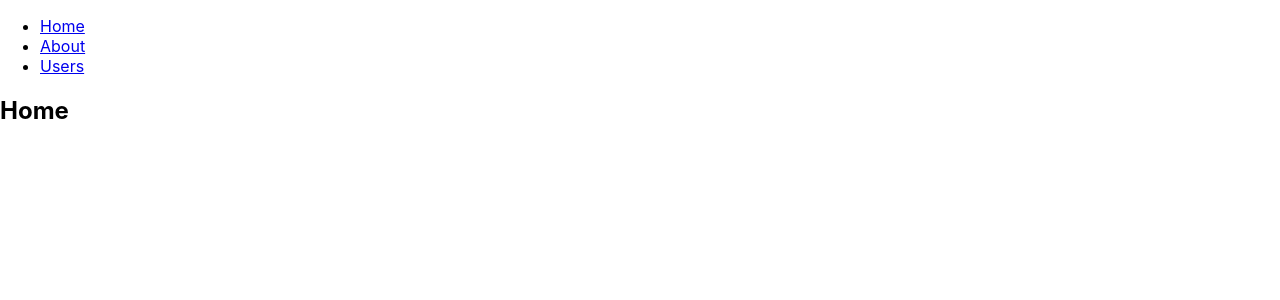
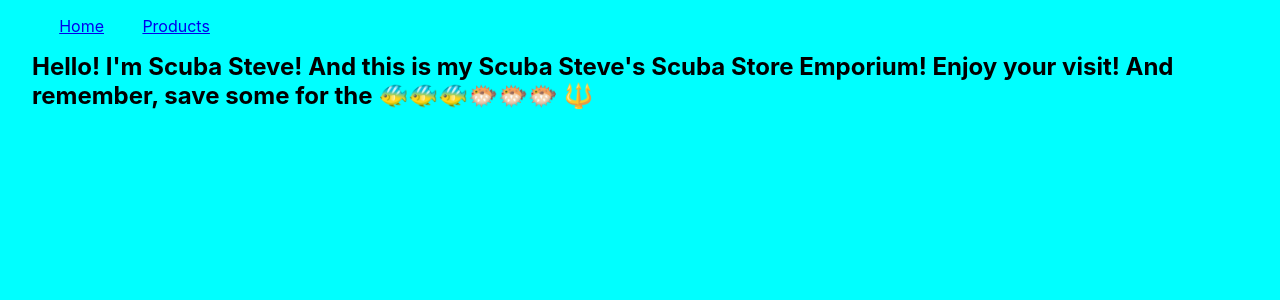
Before and after one commit to ejbee3/react-project-nov, a React (Create React App) app: page / in a window 1280 px wide. Shown: the top 300 px of the page. Built offline with nearby package versions, Linux system fonts and the light colour scheme.

Commit message:
add axios

```diff
--- a/package.json
+++ b/package.json
@@ -6,6 +6,7 @@
     "@testing-library/jest-dom": "^5.11.4",
     "@testing-library/react": "^11.1.0",
     "@testing-library/user-event": "^12.1.10",
+    "axios": "^0.21.0",
     "react": "^17.0.1",
     "react-dom": "^17.0.1",
     "react-router-dom": "^5.2.0",
--- a/src/App.css
+++ b/src/App.css
@@ -1,38 +1,17 @@
-.App {
-  text-align: center;
+html {
+  background-color: aqua;
 }
 
-.App-logo {
-  height: 40vmin;
-  pointer-events: none;
+ul {
+  display: flex;
+  flex-direction: row;
+  list-style-type: none;
 }
 
-@media (prefers-reduced-motion: no-preference) {
-  .App-logo {
-    animation: App-logo-spin infinite 20s linear;
-  }
+li {
+  padding: 0 1.2rem 0 1.2rem;
 }
 
-.App-header {
-  background-color: #282c34;
-  min-height: 100vh;
-  display: flex;
-  flex-direction: column;
-  align-items: center;
-  justify-content: center;
-  font-size: calc(10px + 2vmin);
-  color: white;
+div > h2 {
+  margin: 0 2rem 0 2rem;
 }
-
-.App-link {
-  color: #61dafb;
-}
-
-@keyframes App-logo-spin {
-  from {
-    transform: rotate(0deg);
-  }
-  to {
-    transform: rotate(360deg);
-  }
-}
--- a/src/App.js
+++ b/src/App.js
@@ -1,10 +1,13 @@
 import React from "react";
+import Home from "./components/home"
+import './App.css'
 import {
   BrowserRouter as Router,
   Switch,
   Route,
   Link
 } from "react-router-dom";
+import Products from "./components/products";
 
 export default function App() {
   return (
@@ -16,10 +19,7 @@ export default function App() {
               <Link to="/">Home</Link>
             </li>
             <li>
-              <Link to="/about">About</Link>
-            </li>
-            <li>
-              <Link to="/users">Users</Link>
+              <Link to="/products">Products</Link>
             </li>
           </ul>
         </nav>
@@ -27,11 +27,8 @@ export default function App() {
         {/* A <Switch> looks through its children <Route>s and
             renders the first one that matches the current URL. */}
         <Switch>
-          <Route path="/about">
-            <About />
-          </Route>
-          <Route path="/users">
-            <Users />
+          <Route path="/products">
+            <Products />
           </Route>
           <Route path="/">
             <Home />
@@ -41,15 +38,3 @@ export default function App() {
     </Router>
   );
 }
-
-function Home() {
-  return <h2>Home</h2>;
-}
-
-function About() {
-  return <h2>About</h2>;
-}
-
-function Users() {
-  return <h2>Users</h2>;
-}
--- /dev/null
+++ b/src/components/home.jsx
@@ -0,0 +1,8 @@
+export default function Home() {
+  return (
+    <div>
+      <h2>Hello! I'm Scuba Steve! And this is my Scuba Steve's Scuba Store Emporium!
+      Enjoy your visit! And remember, save some for the <span>🐠🐠🐠🐡🐡🐡</span> <span>🔱</span></h2>
+    </div>
+  )
+}
--- /dev/null
+++ b/src/components/products.jsx
@@ -0,0 +1,7 @@
+export default function Products() {
+  return (
+    <div>
+
+    </div>
+  )
+}
```
Also changed, not shown: 1 other file (tests, documents, lock files or other folders).
